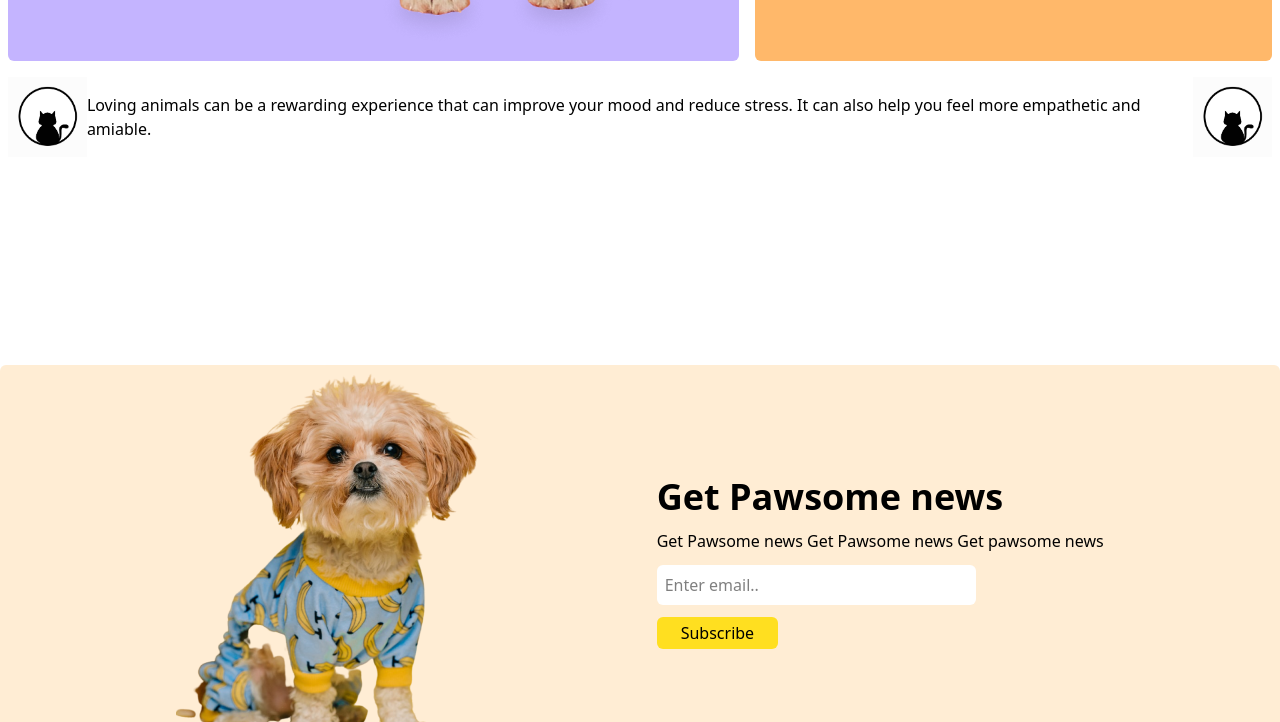
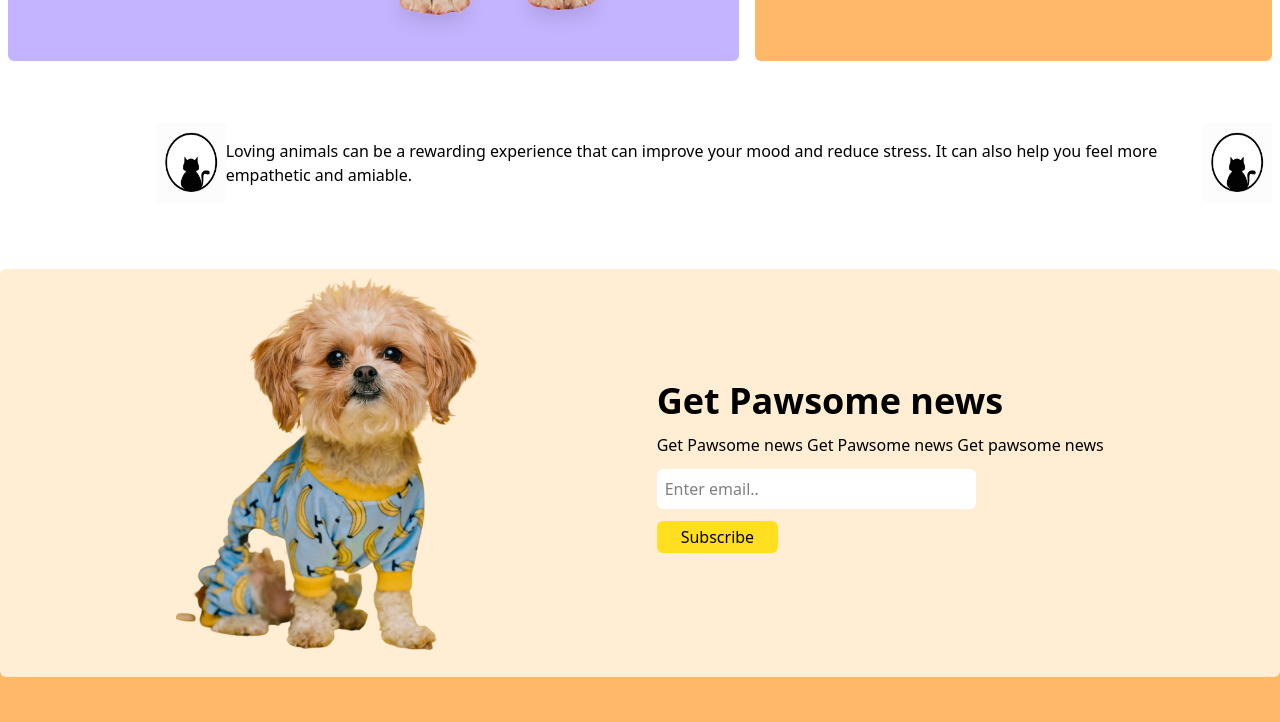
Before and after one commit to samia2302/assignment-3, a plain HTML site: page index.html in a window 1280 px wide. Shown: the part 2240-2962 px from the top of the page. Drawn offline with nearby package versions, Linux system fonts and the light colour scheme.

Commit message:
sixth commit

```diff
--- a/index.html
+++ b/index.html
@@ -301,23 +301,24 @@
 </section>
 </article>
 
-
-                            <!-- CAT SITTING -->
- <section class="max-w-7xl m-auto p-2 bg-white flex items-center justify-between relative">
-
-<div class="mr-1 md:mr-0"><img src="Styles/Images/cat-icon-illu.jpg" alt="" class="h-20 w-20"></div>
-<h3>Loving animals can be a rewarding experience that can improve your mood and reduce stress. It can also help you feel more empathetic and amiable. </h3>
-<div><img src="Styles/Images/cat-icon-illu.jpg" alt="" class="h-20 w-20"></div>
-
-</section>
-
 </main>
 
 
 <footer>
-                      <!-- Get Pawsome news -->
-<article class="relative -bottom-50 md:max-w-7xl mx-6 md:m-auto">
-<section class="p-2 bg-orange-100 flex flex-col md:flex-row justify-evenly items-center text-center md:text-start rounded-md">
+
+<article class="relative">
+
+                           <!-- CAT SITTING -->
+<section class="max-w-7xl m-auto p-2 bg-white flex items-center justify-between absolute md:bottom-65 md:left-37 top-10">
+
+  <div class="mr-2 md:mr-0"><img src="Styles/Images/cat-icon-illu.jpg" alt="" class="h-20 w-20"></div>
+    <h3>Loving animals can be a rewarding experience that can improve your mood and reduce stress. It can also help you feel more empathetic and amiable. </h3>
+    <div><img src="Styles/Images/cat-icon-illu.jpg" alt="" class="h-20 w-20"></div>
+
+</section>
+
+                       <!-- Get Pawsome news -->
+<section class="p-2 bg-orange-100 flex flex-col md:flex-row justify-evenly items-center text-center md:text-start rounded-md relative -bottom-50 md:max-w-7xl mx-6 md:m-auto">
 
 <div class=""><img src="Styles/Images/cute-pet-mid.png" alt=""></div>
 
```
